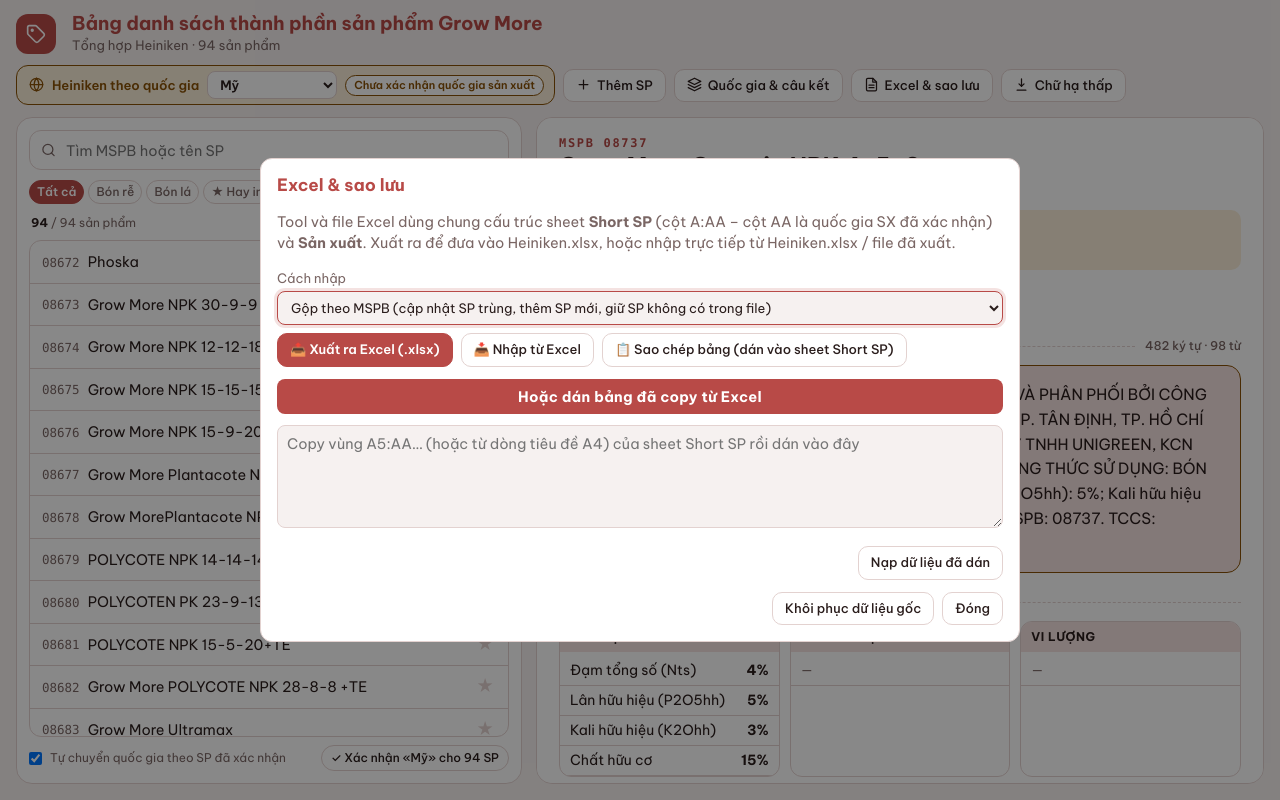
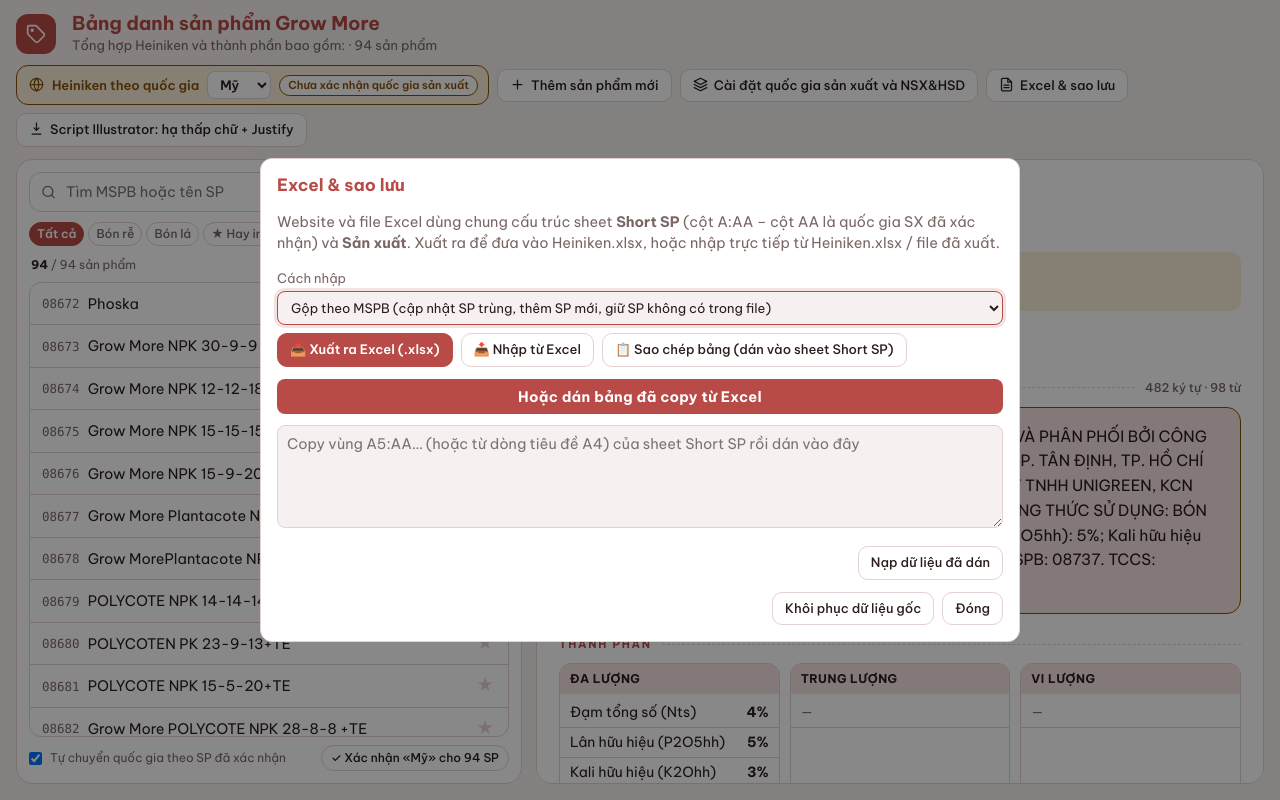
Before and after one commit to Dradoshi/Bang-danh-sach-thanh-phan-san-pham-Grow-More, a plain HTML site: page index.html in a window 1280 px wide. Both pictures are taken after a click on the button "Excel & sao lưu". Drawn offline with Linux system fonts and the light colour scheme.

Commit message:
Update product list header and button labels

```diff
--- a/index.html
+++ b/index.html
@@ -36,7 +36,7 @@ li.e{cursor:default;color:var(--mut)}.st{border:0;background:none;padding:0 2px;
 .cc{flex:none;font-style:normal;font-size:11px;line-height:16px;border:1px solid currentColor;border-radius:9px;padding:0 6px;color:var(--acc);white-space:nowrap;max-width:96px;overflow:hidden;text-overflow:ellipsis}li.on .cc{color:var(--on)}
 .lf{display:flex;justify-content:space-between;align-items:center;gap:8px;margin-top:8px;font-size:12px}.lf .chk{margin:0;font-size:12px;color:var(--mut)}#bAll{font-size:12px;padding:3px 9px;border-radius:999px}
 .ctw{display:flex;align-items:center;gap:8px;margin:0;background:var(--tint);border:1px solid var(--acc);border-radius:12px;padding:5px 10px 5px 12px;color:var(--acc);font-weight:600;font-size:13px}
-.ctw select{width:auto;min-width:130px;margin:0;font-weight:600;padding:4px 8px;background:var(--card)}
+.tb button,.ctw{white-space:nowrap}.ctw select{width:auto;min-width:0;margin:0;font-weight:600;padding:4px 8px;background:var(--card)}
 .ctw[data-k=w]{background:var(--wbg);border-color:var(--wfg);color:var(--wfg)}
 .tag{font-style:normal;font-size:11px;font-weight:600;padding:1px 8px;border-radius:999px;background:var(--card);border:1px solid currentColor;white-space:nowrap}
 .ph{display:flex;flex-wrap:wrap;gap:12px;justify-content:space-between;align-items:flex-start}.pt{flex:1 1 320px;min-width:0}.pa{display:flex;gap:8px;flex-wrap:wrap}
@@ -44,7 +44,7 @@ li.e{cursor:default;color:var(--mut)}.st{border:0;background:none;padding:0 2px;
 h2{margin:2px 0 2px;font-size:23px;line-height:1.25}.sub{color:var(--mut);font-size:14px}
 .hs{width:38px;padding:0;justify-content:center;font-size:18px;color:var(--line)}.hs.h{color:#f0b400}
 .cst{display:flex;flex-wrap:wrap;align-items:center;gap:4px 8px;margin-top:6px;font-size:13px;font-weight:600;color:var(--acc)}
-.cst select{width:auto;max-width:150px;border:0;background:transparent;font-weight:700;margin:0;padding:0 2px;color:inherit;cursor:pointer}
+.cst select{width:auto;max-width:100%;border:0;background:transparent;font-weight:700;margin:0;padding:0 2px;color:inherit;cursor:pointer}
 .cst.w{color:var(--wfg);background:var(--wbg);border-radius:10px;padding:6px 10px}.lk{padding:2px 10px;border-radius:999px;font-size:12px;color:var(--wfg);border-color:var(--wfg);background:var(--card)}
 .rec{display:flex;flex-wrap:wrap;gap:6px;align-items:center;margin-top:12px;font-size:12px;color:var(--mut)}.rec .chip{font:500 12px ui-monospace,Menlo,Consolas,monospace;background:var(--tint);border-color:transparent;color:var(--fg)}
 .eb{display:flex;align-items:center;gap:10px;margin:22px 0 10px;font-size:11px;letter-spacing:.16em;font-weight:700;color:var(--acc);text-transform:uppercase}.eb i{flex:1;border-top:1px dashed var(--line)}.eb .m{color:var(--mut);letter-spacing:0;font-weight:500;font-size:12px;text-transform:none}
@@ -59,7 +59,8 @@ h2{margin:2px 0 2px;font-size:23px;line-height:1.25}.sub{color:var(--mut);font-s
 dialog{border:1px solid var(--line);border-radius:12px;background:var(--card);color:var(--fg);width:min(760px,94vw);max-height:90vh;padding:16px;overflow:auto}
 dialog::backdrop{background:#0007}dialog h2{margin:0 0 10px;font-size:17px;color:var(--acc)}
 .fg{display:grid;grid-template-columns:repeat(auto-fit,minmax(200px,1fr));gap:0 10px}.act{display:flex;gap:8px;justify-content:flex-end;margin-top:12px;flex-wrap:wrap}
-.row{border:1px solid var(--line);border-radius:8px;padding:8px;margin-bottom:8px}
+.row{display:grid;grid-template-columns:170px minmax(0,1fr);gap:0 10px;align-items:start;border:1px solid var(--line);border-radius:8px;padding:8px;margin-bottom:8px}.row input,.row textarea{margin-top:0}.row textarea{resize:vertical;line-height:1.45}
+@media(max-width:560px){.row{grid-template-columns:1fr;gap:6px}}
 .cv span{display:block;font-size:13px;color:var(--mut)}.cv div{display:flex;gap:6px;margin-bottom:8px}.cv input{flex:1;min-width:0}.cv select{width:118px;flex:none}
 .gh{margin:12px 0 6px;font-size:13px;font-weight:700;background:var(--tint);color:var(--acc);padding:4px 8px;border-radius:6px}
 #msg{color:var(--acc);font-weight:600;margin-top:8px}#msg:empty{display:none}
@@ -96,9 +97,11 @@ ul,main>section,dialog{scrollbar-width:thin;scrollbar-color:var(--line) transpar
 @media(prefers-reduced-motion:reduce){*,*::before,*::after{animation-duration:.01ms!important;animation-delay:0s!important;transition-duration:.01ms!important}}
 </style>
 <script src="https://cdnjs.cloudflare.com/ajax/libs/xlsx/0.18.5/xlsx.full.min.js"></script></head><body>
-<header><div class="logo" data-i="tag"></div><div class="ttl"><h1>Bảng danh sách thành phần sản phẩm Grow More</h1><div class="e" id="sub"></div></div>
+<header><div class="logo" data-i="tag"></div><div class="ttl"><h1>Bảng danh sản phẩm Grow More</h1><div class="e" id="sub"></div></div>
 <nav class="tb"><label class="ctw" title="Địa chỉ / nơi sản xuất được in vào Heiniken. SP chưa xác nhận quốc gia sẽ dùng tạm quốc gia này."><span data-i="globe"></span>Heiniken theo quốc gia<select id="ct"></select><em class="tag" id="ctTag" hidden></em></label>
-<button id="bN"><span data-i="plus"></span>Thêm SP</button><button id="bC"><span data-i="layers"></span>Quốc gia &amp; câu kết</button><button id="bB"><span data-i="sheet"></span>Excel &amp; sao lưu</button><button id="bS"><span data-i="down"></span>Chữ hạ thấp</button></nav></header>
+<button id="bN"><span data-i="plus"></span>Thêm sản phẩm mới</button><button id="bC"><span data-i="layers"></span>Cài đặt quốc gia sản xuất và NSX&HSD
+</button><button id="bB"><span data-i="sheet"></span>Excel &amp; sao lưu</button><button id="bS"><span data-i="down"></span>Script Illustrator: hạ thấp chữ + Justify
+</button></nav></header>
 <main>
 <section class="card"><div class="sr"><span data-i="search"></span><input id="q" placeholder="Tìm MSPB hoặc tên SP" autocomplete="off"></div>
 <div class="fr"><button class="chip on" data-f="all">Tất cả</button><button class="chip" data-f="root">Bón rễ</button><button class="chip" data-f="leaf">Bón lá</button><button class="chip" data-f="hot">★ Hay in</button><button class="chip" data-f="miss">Thiếu thông tin</button><label class="fcw" title="Lọc theo quốc gia đã xác nhận"><select id="fc"></select></label></div>
@@ -137,7 +140,7 @@ const chipOk=p=>cf==='all'||(cf==='hot'&&p.h)||(cf==='root'&&/BÓN RỄ/i.test(p
 /* Quốc gia đã xác nhận: p.c = tên quốc gia (rỗng = chưa xác nhận) */
 function fit(s){const o=s.options[s.selectedIndex];if(!o)return;const cs=getComputedStyle(s),m=document.createElement('span');
 m.style.cssText='position:absolute;visibility:hidden;white-space:nowrap;font:'+cs.fontStyle+' '+cs.fontWeight+' '+cs.fontSize+' '+cs.fontFamily;
-m.textContent=o.text;document.body.appendChild(m);s.style.width=Math.ceil(m.getBoundingClientRect().width)+26+'px';m.remove()}
+m.textContent=o.text;document.body.appendChild(m);s.style.width=Math.ceil(m.getBoundingClientRect().width)+26+(parseFloat(cs.paddingLeft)+parseFloat(cs.paddingRight)+parseFloat(cs.borderLeftWidth)+parseFloat(cs.borderRightWidth)||0)+'px';m.remove()}
 function renderFc(){const s=$('#fc'),v=s.value;
 s.innerHTML=`<option value="">Mọi quốc gia</option><option value="__none">Chưa xác nhận</option>`+S.C.map(c=>`<option value="${esc(c.n)}">${esc(c.n)}</option>`).join('');
 s.value=[...s.options].some(o=>o.value===v)?v:'';fit(s)}
@@ -150,14 +153,14 @@ renderCt();lab();renderPrev()}
 function renderList(){renderFc();const L=filt(),u=$('#list');u.classList.toggle('anim',animList);animList=false;
 $('#list').innerHTML=L.map((p,i)=>`<li class="${p.m===S.sel?'on':''}" data-m="${p.m}" style="--n:${Math.min(i,14)}"><b>${p.m}</b><span>${esc(p.n)||'(chưa có tên)'}</span>${p.c?`<em class="cc" title="Đã xác nhận quốc gia sản xuất: ${esc(p.c)}">${esc(p.c)}</em>`:''}<button class="st ${p.h?'h':''}" data-s="${p.m}" title="Bật/tắt SP hay in">★</button></li>`).join('')||'<li class="e">Không có kết quả</li>';
 $('#cnt').innerHTML=`<span><b>${L.length}</b> / ${S.P.length} sản phẩm</span><span>↑↓ để chọn · Enter để chép</span>`;
-$('#sub').textContent='Tổng hợp Heiniken · '+S.P.length+' sản phẩm';
+$('#sub').textContent='Tổng hợp Heiniken và thành phần bao gồm: · '+S.P.length+' sản phẩm';
 lab()}
 function renderPrev(){const p=cur(),b=$('#prev');
 if(!p){b.innerHTML='<p class="e">Chọn một MSPB ở danh sách bên trái.</p>';return}
 const r=build(p,S),sd=subHTML(r.out),G=['ĐA LƯỢNG','TRUNG LƯỢNG','VI LƯỢNG','THÀNH PHẦN PHỤ'],ok=p.c&&p.c===S.ctry,
 sec=(t,m)=>`<div class="eb"><span>${t}</span><i></i>${m||''}</div>`,cb=(id)=>`<button id="${id}">${ic('copy')}Chép</button>`,
 words=r.out.trim().split(/\s+/).length,
-sel=`<select id="pc" title="Đổi quốc gia đã xác nhận"><option value="">Chưa xác nhận quốc gia sản xuất</option>${S.C.map(c=>`<option${c.n===p.c?' selected':''}>${esc(c.n)}</option>`).join('')}</select>`,
+sel=`<select id="pc" title="Đổi quốc gia đã xác nhận"><option value="">Chưa xác nhận</option>${S.C.map(c=>`<option${c.n===p.c?' selected':''}>${esc(c.n)}</option>`).join('')}</select>`,
 st=ok?`<div class="cst">${ic('chk')}<span>Đã xác nhận quốc gia:</span>${sel}</div>`
 :`<div class="cst w">${ic('alert')}<span>${p.c?`Đã xác nhận «${esc(p.c)}» nhưng nhãn đang dùng «${esc(S.ctry)}»:`:`Chưa xác nhận quốc gia vui lòng <u><b>xác nhận</b></u>`}</span>${sel}<button id="pcOk" class="lk">✓ Xác nhận quốc gia sản xuất là «${esc(S.ctry)}»</button>${p.c?`<button id="pcUse" class="lk">Dùng «${esc(p.c)}»</button>`:''}</div>`,
 rc=(S.rec||[]).filter(m=>m!==S.sel&&S.P.some(x=>x.m===m)).slice(0,6);
@@ -177,14 +180,14 @@ const setC=v=>{p.c=v;if(v&&S.fol!==false)S.ctry=v;save();fl=true;render()};
 $('#cp').onclick=e=>copy(r.out,e.currentTarget);$('#cp2').onclick=e=>copy(r.comp,e.currentTarget);$('#cp3').onclick=e=>copy(r.c,e.currentTarget);$('#sb').onclick=subDlg;
 $('#hs').onclick=()=>{p.h=!p.h;save();render()};$('#bE').onclick=()=>editP(false);
 $('#bD').onclick=()=>{const c=clone(p);c.m='';c.n=(c.n||'')+' (bản sao)';c.h=false;editP(true,c)};
-$('#pc').onchange=e=>setC(e.target.value);
+$('#pc').onchange=e=>setC(e.target.value);fit($('#pc'));
 if($('#pcOk'))$('#pcOk').onclick=()=>setC(S.ctry);
 if($('#pcUse'))$('#pcUse').onclick=()=>{S.ctry=p.c;save();fl=true;render()};
 b.querySelectorAll('[data-r]').forEach(x=>x.onclick=()=>pick(x.dataset.r))}
 function copy(t,b){const o=b.dataset.o||(b.dataset.o=b.innerHTML),ok=()=>{b.textContent='Đã chép ✓';b.classList.remove('pop');void b.offsetWidth;b.classList.add('pop');setTimeout(()=>b.innerHTML=o,1300)};
 const fb=()=>{const a=document.createElement('textarea');a.value=t;document.body.appendChild(a);a.select();try{document.execCommand('copy');ok()}catch(e){}a.remove()};
 try{navigator.clipboard.writeText(t).then(ok,fb)}catch(e){fb()}}
-function renderCt(){const s=$('#ct'),p=cur(),t=$('#ctTag');s.innerHTML=S.C.map(c=>`<option>${esc(c.n)}</option>`).join('');s.value=S.ctry;
+function renderCt(){const s=$('#ct'),p=cur(),t=$('#ctTag');s.innerHTML=S.C.map(c=>`<option>${esc(c.n)}</option>`).join('');s.value=S.ctry;fit(s);
 let x='',k='';if(p){if(!p.c){x='Chưa xác nhận quốc gia sản xuất';k='w'}else if(p.c!==S.ctry){x='khác quốc gia đã xác nhận';k='w'}else{x='✓ đã xác nhận';k='ok'}}
 if(t.textContent!==x){t.textContent=x;t.classList.remove('pop');void t.offsetWidth;t.classList.add('pop')}t.hidden=!x;$('.ctw').dataset.k=k}
 const render=()=>{renderCt();renderList();renderPrev()};
@@ -372,15 +375,17 @@ S.P.sort((a,b)=>a.m.localeCompare(b.m));S.sel=id;if(np.c&&S.fol!==false)S.ctry=n
 isNew?'':'<button id="del">🗑 Xóa SP</button>');
 if(!isNew)$('#del').onclick=e=>{if(sure(e.target,'Bấm lần nữa để xóa')){S.P.splice(S.P.indexOf(p),1);S.sel=null;save();render();dlg.close()}}}
 function editC(){const row=c=>`<div class="row"><input data-n data-o="${esc(c.n)}" placeholder="Tên quốc gia" value="${esc(c.n)}"><textarea data-t rows="3" placeholder="Nội dung / địa chỉ sản xuất">${esc(c.t)}</textarea></div>`;
-openD('Quốc gia & câu kết',`<div id="cl">${S.C.map(row).join('')}</div><button id="ca">＋ Thêm quốc gia</button>
+openD('Cài đặt quốc gia sản xuất và NSX&HSD',`<div id="cl">${S.C.map(row).join('')}</div><button id="ca">＋ Thêm quốc gia</button>
 <label style="margin-top:12px">Câu kết thúc (cuối Heiniken)<input id="ft" value="${esc(S.foot)}"></label>`,()=>{
 const rn={},c=[...dlg.querySelectorAll('.row')].map(r=>{const e=r.querySelector('[data-n]'),n=e.value.trim();if(e.dataset.o&&n&&e.dataset.o!==n)rn[e.dataset.o]=n;return{n,t:r.querySelector('[data-t]').value.trim()}}).filter(x=>x.n);
 if(!c.length){note('Cần ít nhất 1 quốc gia');return false}
 S.P.forEach(p=>{if(p.c&&rn[p.c])p.c=rn[p.c];if(p.c&&!c.some(x=>x.n===p.c))p.c=''});
 if(rn[S.ctry])S.ctry=rn[S.ctry];
 S.C=c;S.foot=$('#ft').value;if(!c.some(x=>x.n===S.ctry))S.ctry=c[0].n;save();renderCt();render()});
-$('#ca').onclick=()=>$('#cl').insertAdjacentHTML('beforeend',row({n:'',t:''}))}
-function backup(){openD('Excel & sao lưu',`<p class="e">Tool và file Excel dùng chung cấu trúc sheet <b>Short SP</b> (cột A:AA – cột AA là quốc gia SX đã xác nhận) và <b>Sản xuất</b>. Xuất ra để đưa vào Heiniken.xlsx, hoặc nhập trực tiếp từ Heiniken.xlsx / file đã xuất.</p>
+$('#ca').onclick=()=>$('#cl').insertAdjacentHTML('beforeend',row({n:'',t:''}));
+const grow=t=>{t.style.height='auto';t.style.height=t.scrollHeight+2+'px'};
+dlg.querySelectorAll('[data-t]').forEach(grow);dlg.oninput=e=>{if(e.target.matches('[data-t]'))grow(e.target)}}
+function backup(){openD('Excel & sao lưu',`<p class="e">Website và file Excel dùng chung cấu trúc sheet <b>Short SP</b> (cột A:AA – cột AA là quốc gia SX đã xác nhận) và <b>Sản xuất</b>. Xuất ra để đưa vào Heiniken.xlsx, hoặc nhập trực tiếp từ Heiniken.xlsx / file đã xuất.</p>
 <label>Cách nhập<select id="im"><option value="m">Gộp theo MSPB (cập nhật SP trùng, thêm SP mới, giữ SP không có trong file)</option><option value="r">Thay thế toàn bộ bằng dữ liệu trong file</option></select></label>
 <div class="act" style="justify-content:flex-start;margin:0 0 8px"><button id="bx" class="pri">📤 Xuất ra Excel (.xlsx)</button><button id="bi">📥 Nhập từ Excel</button><button id="bt">📋 Sao chép bảng (dán vào sheet Short SP)</button></div>
 <input type="file" id="fi" accept=".xlsx,.xlsm,.xls" hidden>
@@ -407,5 +412,5 @@ if(e.key==='/'&&!typing){e.preventDefault();$('#q').focus();return}
 if((e.key==='ArrowDown'||e.key==='ArrowUp')&&g!=='SELECT'&&g!=='TEXTAREA'){const L=filt();if(!L.length)return;e.preventDefault();let i=L.findIndex(p=>p.m===S.sel);i=e.key==='ArrowDown'?Math.min(L.length-1,i+1):Math.max(0,i<0?0:i-1);pick(L[i].m);const li=$('#list li.on');if(li)li.scrollIntoView({block:'nearest',behavior:RM?'auto':'smooth'})}
 else if(e.key==='Enter'&&(g!=='INPUT'||t.id==='q')&&g!=='BUTTON'&&g!=='SELECT'&&g!=='TEXTAREA'&&$('#cp')){e.preventDefault();copy(build(cur(),S).out,$('#cp'))}});
 document.querySelectorAll('[data-i]').forEach(e=>e.innerHTML=ic(e.dataset.i));
-follow();render();if(document.fonts)document.fonts.ready.then(()=>fit($('#fc')));
+follow();render();if(document.fonts)document.fonts.ready.then(()=>['#fc','#pc','#ct'].forEach(q=>{const e=$(q);if(e)fit(e)}));
 </script></body></html>
```
